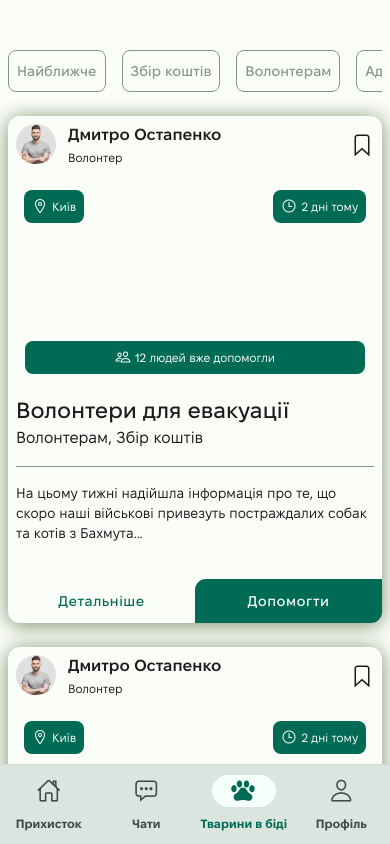
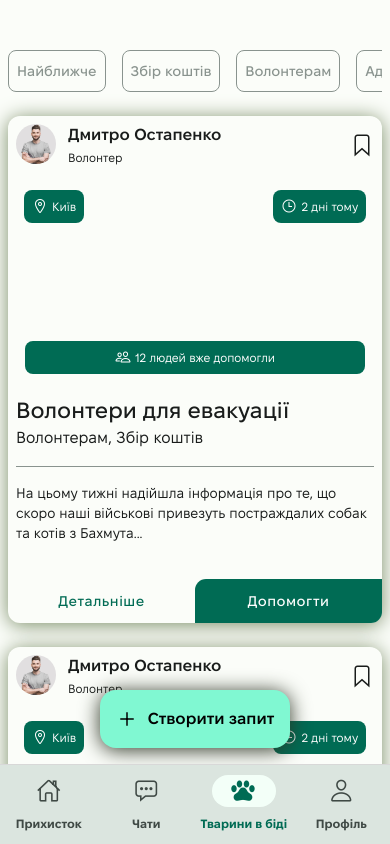
Before and after one commit to danylokvl/Dobrolap, a React Native app: screen /Requests in a window 390 px wide. Built offline with nearby package versions, Linux system fonts and the light colour scheme; grey boxes are pictures that could not be loaded.

Commit message:
RequestsScreen in done

```diff
--- a/components/buttons/LargeFAB.jsx
+++ b/components/buttons/LargeFAB.jsx
@@ -13,6 +13,9 @@ const LargeFAB = (props) => {
 
 const styles = StyleSheet.create({
   button: {
+    position: "absolute",
+    bottom: 16,
+    alignSelf: "center",
     borderRadius: 16,
     backgroundColor: COLORS.primaryContainer,
     color: COLORS.onPrimaryContainer,
@@ -21,6 +24,11 @@ const styles = StyleSheet.create({
     alignItems: "center",
     padding: 16,
     gap: 8,
+    elevation: 6,
+    shadowColor: COLORS.shadowColor,
+    shadowOffset: { width: 0, height: 2 },
+    shadowOpacity: 1,
+    shadowRadius: 20,
   },
   text: {
     fontFamily: "FixelDisplay-SemiBold",
--- a/package.json
+++ b/package.json
@@ -11,6 +11,7 @@
   "dependencies": {
     "@react-navigation/bottom-tabs": "^6.5.9",
     "@react-navigation/native": "^6.1.8",
+    "deprecated-react-native-prop-types": "^4.2.1",
     "expo": "~49.0.11",
     "expo-font": "~11.4.0",
     "expo-splash-screen": "~0.20.5",
--- a/screens/RequestsScreen.js
+++ b/screens/RequestsScreen.js
@@ -1,16 +1,16 @@
-import { Text, View, StyleSheet, ScrollView, Pressable } from "react-native";
+import { View, StyleSheet, ScrollView, Animated } from "react-native";
 import { useRef } from "react";
 
 import FilterChip from "../components/chips/FilterChip";
 import RequestScreenCard from "../components/cards/RequestScreenCard";
 import LargeFAB from "../components/buttons/LargeFAB";
-import { COLORS } from "../constants/colors";
 
 const RequestsScreen = () => {
   const scrollViewRef = useRef(null);
 
   return (
-    <ScrollView style={styles.screen}>
+    <>
+      <ScrollView style={styles.screen} scrollEventThrottle={16}>
         <View style={styles.rootContainer}>
           <ScrollView
             ref={scrollViewRef}
@@ -28,11 +28,10 @@ const RequestsScreen = () => {
 
           <RequestScreenCard />
           <RequestScreenCard />
-        <View style={{ position: "absolute", bottom: 16, alignSelf: "center" }}>
-          <LargeFAB icon='add-outline'>Створити запит</LargeFAB>
-        </View>
         </View>
       </ScrollView>
+      <LargeFAB icon='add-outline'>Створити запит</LargeFAB>
+    </>
   );
 };
 
```
Also changed, not shown: 1 other file (tests, documents, lock files or other folders). Lines whose indentation alone changed are shown as unchanged.
